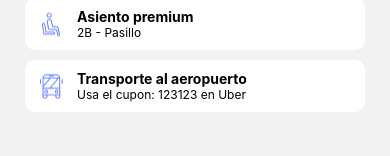
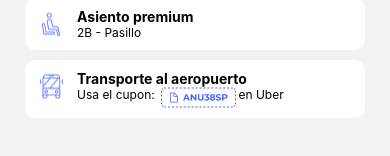
Before and after one commit to csimancas/gonet, a React Native app: screen /Home in a window 390 px wide. Shown: the part 462-618 px from the top of the page. Built offline with nearby package versions, Linux system fonts and the light colour scheme.

Commit message:
add Coupon

```diff
--- a/src/components/atoms/AmenitiesCard.tsx
+++ b/src/components/atoms/AmenitiesCard.tsx
@@ -14,7 +14,7 @@ const array = [
   },
   {
     title: 'Transporte al aeropuerto',
-    description: 'Usa el cupon: 123123 en Uber',
+    description: 'Usa el cupon:  en Uber',
     icon: 'bus',
   },
 ];
@@ -33,7 +33,7 @@ const imageIcon = (type: string) => {
 const AmenitiesCard = () => {
   return (
     <View style={styles.container}>
-      {array.map(item => {
+      {array.map((item, index) => {
         return (
           <View style={styles.boxContainer} key={item.title}>
             <Image
@@ -42,7 +42,24 @@ const AmenitiesCard = () => {
             />
             <View>
               <Text style={styles.title}>{item.title}</Text>
-              <Text style={styles.description}>{item.description}</Text>
+              {index === 2 ? (
+                <View
+                  style={{
+                    flexDirection: 'row',
+                  }}>
+                  <Text style={styles.description}>
+                    {item.description.replace(' en Uber', ' ')}
+                  </Text>
+                  <Image
+                    source={require('../../../assets/images/Cuppon.png')}
+                  />
+                  <Text style={[styles.description, {marginLeft: 2}]}>
+                    {item.description.substring(item.description.indexOf('en'))}
+                  </Text>
+                </View>
+              ) : (
+                <Text style={styles.description}>{item.description}</Text>
+              )}
             </View>
           </View>
         );
--- a/src/components/atoms/Cities.tsx
+++ b/src/components/atoms/Cities.tsx
@@ -1,5 +1,5 @@
 import React from 'react';
-import {StyleSheet, Text, View} from 'react-native';
+import {StyleSheet, Text, View, Image} from 'react-native';
 import {colors} from '../../utils/colors';
 import Plane from '../atoms/Plane';
 
@@ -7,7 +7,7 @@ const Abreviation = () => {
   return (
     <View style={styles.abreviationContainer}>
       <Text style={styles.abreviationText}>MEX</Text>
-      <Plane color={'black'} thickness={'black'} width={'50%'} />
+      <Plane />
       <Text style={styles.abreviationText}>DUB</Text>
     </View>
   );
@@ -105,7 +105,12 @@ const Cities = () => {
         </View>
         <Abreviation />
         <TicketInfo />
-        <View style={styles.divider} />
+        {/* <View style={styles.divider} /> */}
+        <Image
+          source={require('../../../assets/images/dashedLine.png')}
+          resizeMode="contain"
+          style={styles.divider}
+        />
         <PassengerInfo />
       </View>
     </>
@@ -148,11 +153,7 @@ const styles = StyleSheet.create({
     justifyContent: 'flex-end',
   },
   divider: {
-    borderStyle: 'dashed',
     marginTop: 10,
-    borderBottomColor: colors.ligthGray,
-    borderBottomWidth: 1,
-    width: 'auto',
   },
 });
 
```
Also changed, not shown: assets/images/Cuppon.png (added), assets/images/dashedLine.png (added).
